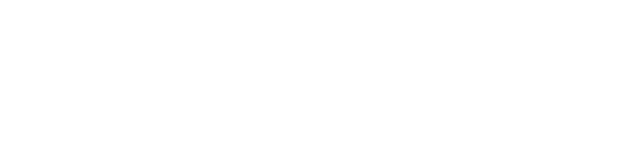
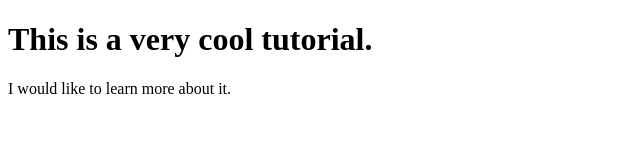
Before and after one commit to SothSambath/practice-clone, a plain HTML site: page index.html in a window 1280 px wide. Shown: the whole page, without its empty margins (0-640 px from the left). Drawn offline with Linux system fonts and the light colour scheme.

Commit message:
added index html

```diff
--- a/index.html
+++ b/index.html
@@ -5,6 +5,7 @@
     <title>Practice Clone</title>
   </head>
   <body>
-
+    <h1>This is a very cool tutorial.</h1>
+    <p>I would like to learn more about it.</p>
   </body>
 </html>
```
